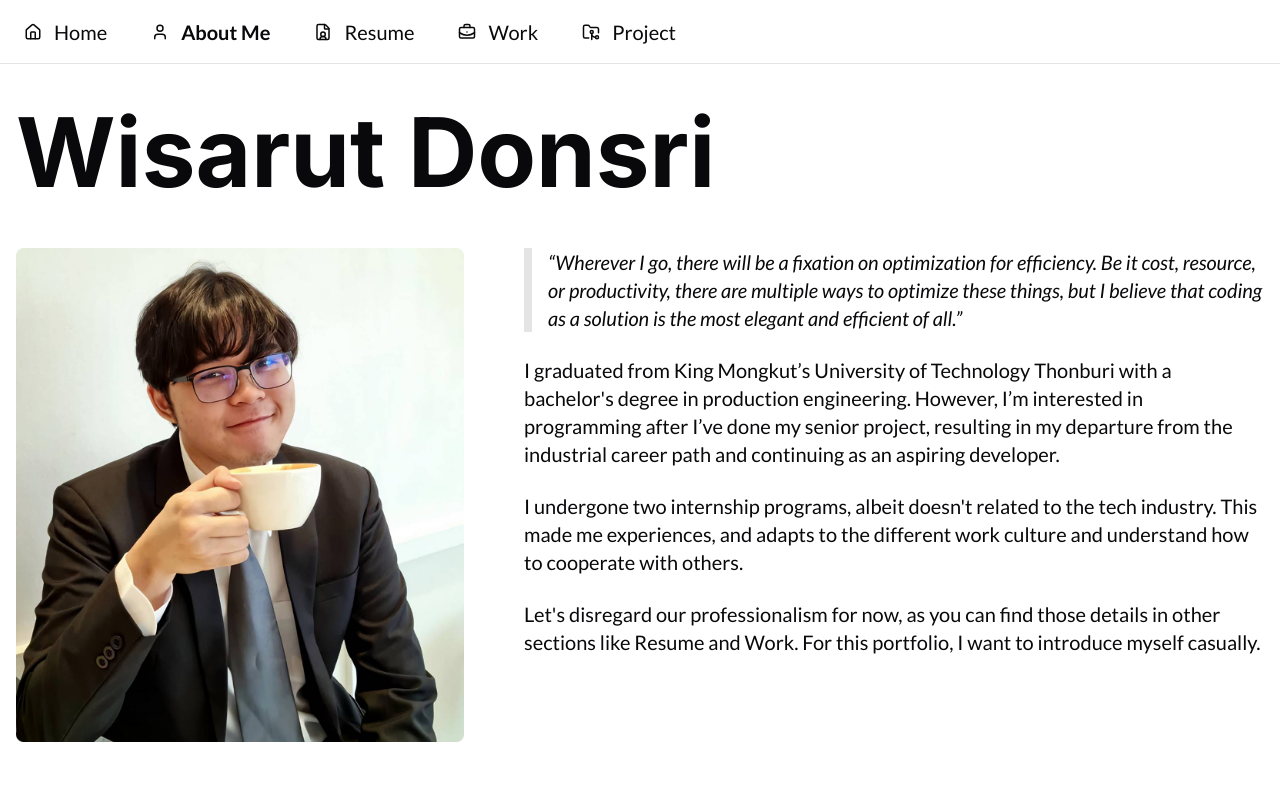
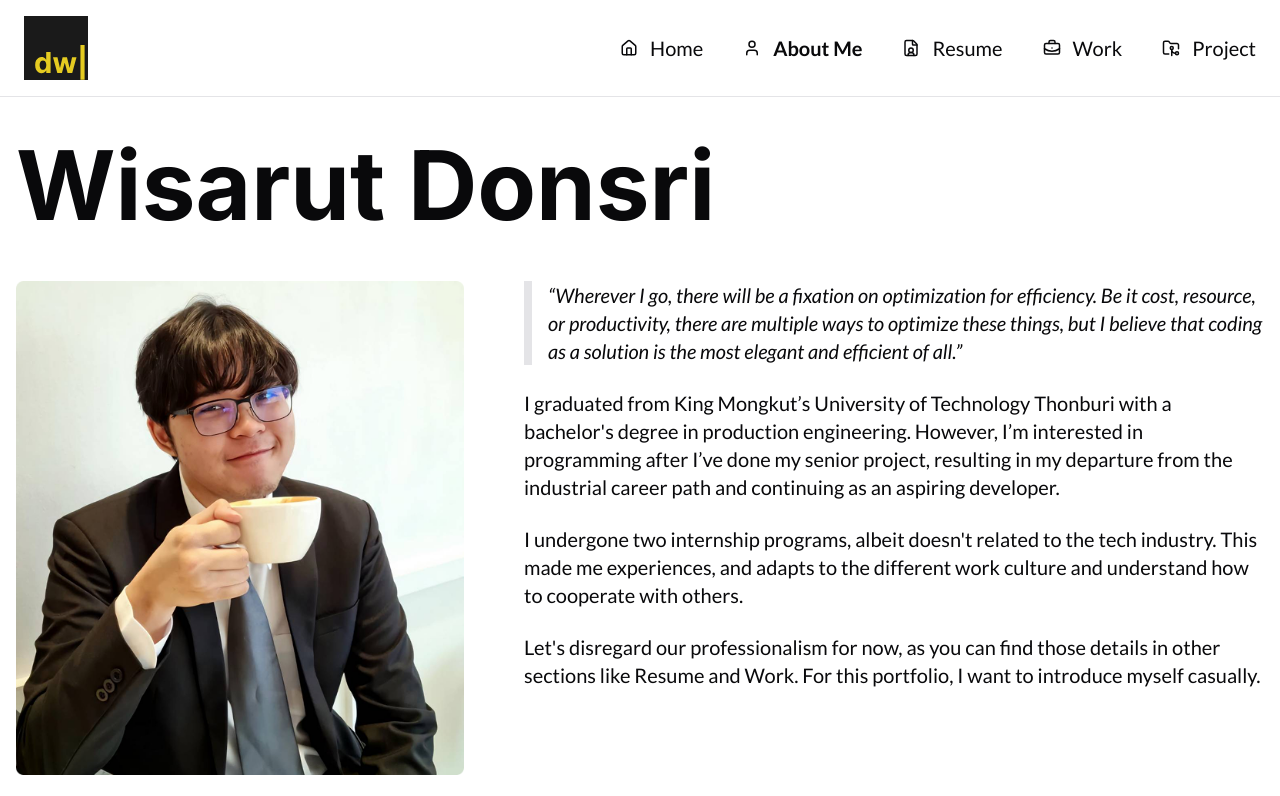
Before and after one commit to dwisarut/dwisarut-portfolio, a React (Vite) app: page /aboutme in a window 1280 px wide. Shown: the top 796 px of the page. Built offline with nearby package versions, Linux system fonts and the light colour scheme.

Commit message:
style: edit navbar and landing page navigation animation

```diff
--- a/src/components/Landing.tsx
+++ b/src/components/Landing.tsx
@@ -44,7 +44,7 @@ const LandingPage = () => {
           <div className="flex flex-col gap-10 self-center lg:flex-row lg:gap-20">
             <button
               onClick={() => handleNavigation("/aboutme")}
-              className="flex button contain-content text-xl sm:text-2xl ul-animation"
+              className="flex button contain-content text-xl ul-animation"
             >
               About Me
             </button>
@@ -52,7 +52,7 @@ const LandingPage = () => {
               to="/Wisarut_Donsri_CV.pdf"
               target="_blank"
               rel="noopener noreferrer"
-              className="flex button contain-content text-xl sm:text-2xl ul-animation"
+              className="flex button contain-content text-xl ul-animation"
             >
               Resume
             </Link>
@@ -60,13 +60,13 @@ const LandingPage = () => {
           <div className="flex flex-col gap-10 lg:flex-row lg:gap-20">
             <button
               onClick={() => handleNavigation("/work")}
-              className="flex button contain-content text-xl sm:text-2xl ul-animation"
+              className="flex button contain-content text-xl ul-animation"
             >
               Work
             </button>
             <button
               onClick={() => handleNavigation("/project")}
-              className="flex button contain-content text-xl sm:text-2xl ul-animation"
+              className="flex button contain-content text-xl ul-animation"
             >
               Project
             </button>
--- a/src/components/Navbar.tsx
+++ b/src/components/Navbar.tsx
@@ -97,7 +97,15 @@ const Navbar = () => {
         animate={controls}
         className="w-full bg-background fixed bottom-0 md:sticky md:top-0 z-50"
       >
-        <div className="flex w-full container navbar justify-evenly md:justify-start items-center py-2 md:py-4">
+        <div className="flex w-full container navbar justify-evenly md:justify-between items-center py-2 md:py-4">
+          <a>
+            <img
+              src="/dw.svg"
+              className="w-16 h-auto hover:cursor-pointer"
+              onClick={homeNavigation}
+            />
+          </a>
+          <div className="flex self-center gap-10">
             {navItems.map((item) => {
               const isActive = location.pathname === item.href;
               const Icon = item.icon;
@@ -107,7 +115,7 @@ const Navbar = () => {
                   <button
                     key={item.name}
                     onClick={homeNavigation}
-                  className="flex flex-row gap-3 items-center navbar-text hover:cursor-pointer hover:-translate-y-0.5 transition-all"
+                    className="flex flex-row gap-3 items-center navbar-text hover:cursor-pointer  transition-all"
                   >
                     <Icon size={18} />
                     <span className="hidden md:inline">{item.name}</span>
@@ -122,7 +130,7 @@ const Navbar = () => {
                     to={item.href}
                     target="_blank"
                     rel="noopener noreferer"
-                  className="flex flex-row gap-3 items-center navbar-text hover:-translate-y-0.5 transition-all"
+                    className="flex flex-row gap-3 items-center navbar-text  transition-all"
                   >
                     <Icon size={18} />
                     <span className="hidden md:inline">{item.name}</span>
@@ -135,7 +143,7 @@ const Navbar = () => {
                   key={item.name}
                   to={item.href}
                   className={`flex flex-row gap-3 items-center navbar-text ${
-                  isActive ? "navbar-active" : "hover:-translate-y-0.5"
+                    isActive ? "navbar-active" : ""
                   } transition-all`}
                 >
                   <Icon size={18} />
@@ -144,6 +152,7 @@ const Navbar = () => {
               );
             })}
           </div>
+        </div>
       </motion.nav>
     </>
   );
```
Lines whose indentation alone changed are shown as unchanged.
